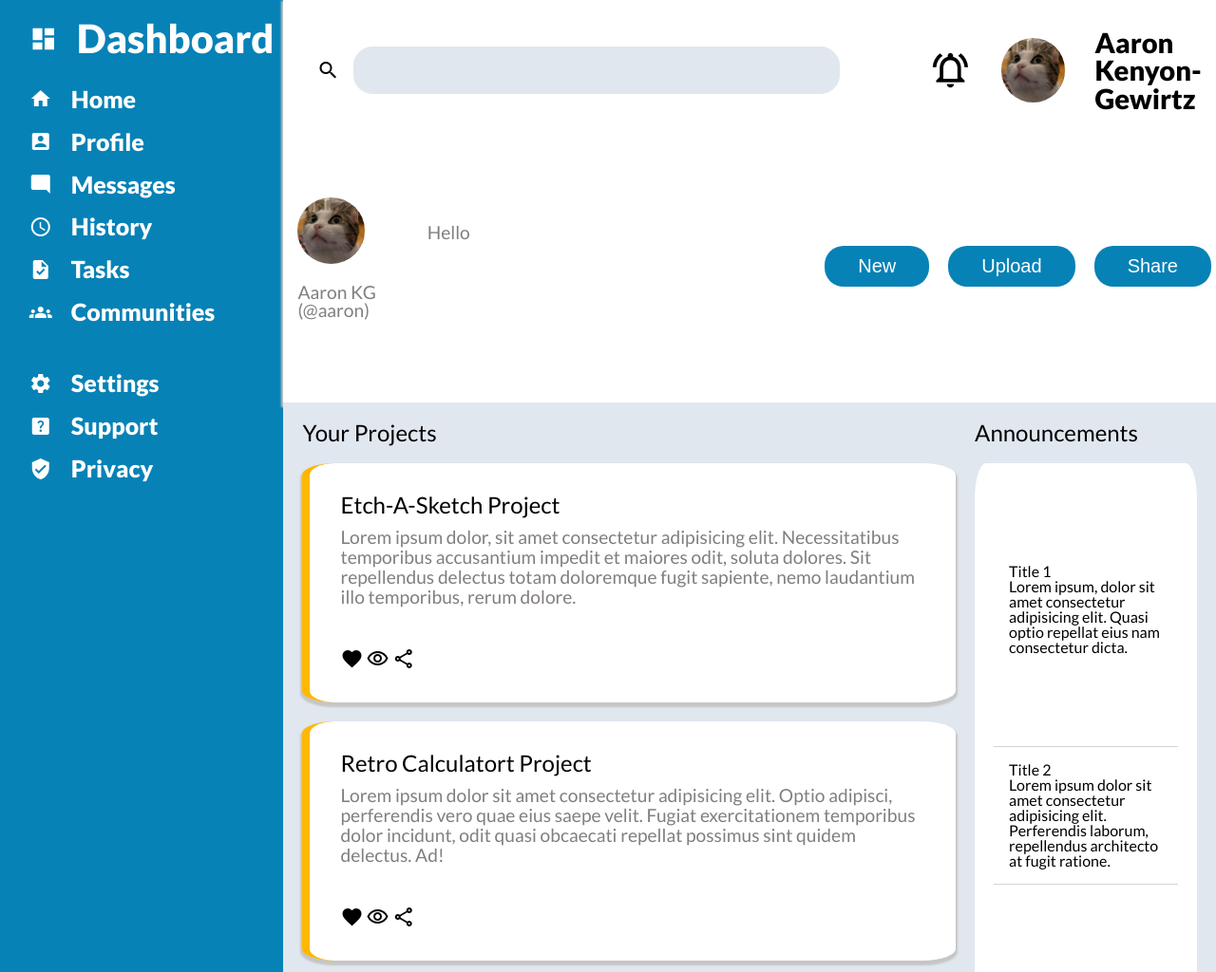
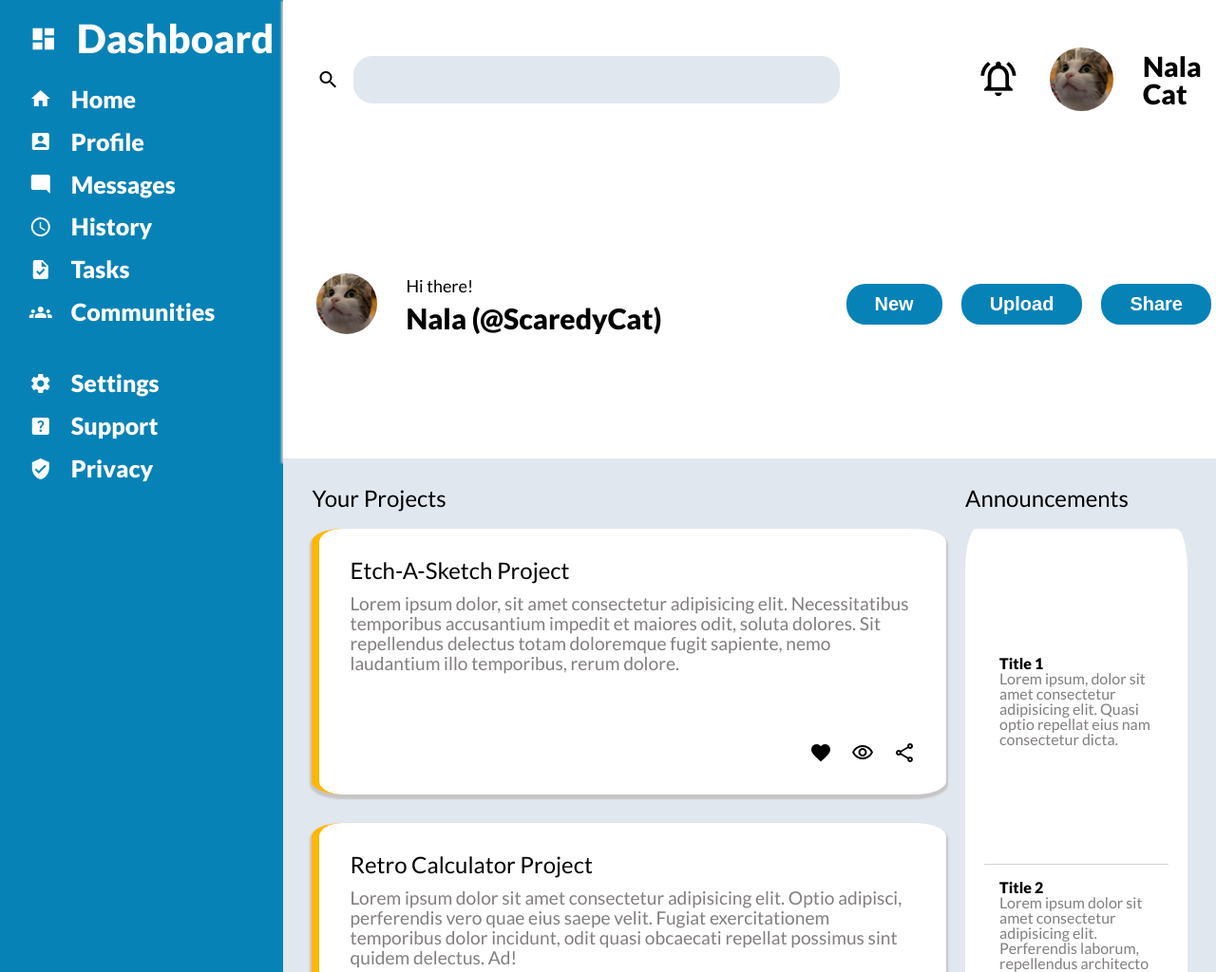
Before and after one commit to aaronkg1/admin-dashboard, a plain HTML site: page index.html in a window 1280 px wide. Shown: the top 1024 px of the page at 95% size. Drawn offline with nearby package versions, Linux system fonts and the light colour scheme.

Commit message:
Improved layout

```diff
--- a/index.html
+++ b/index.html
@@ -66,14 +66,16 @@
                         notifications_active
                         </span>
                     <img class = "avatar" src="worried-cat.png" alt="">
-                    <a href="">Aaron Kenyon-Gewirtz</a>
+                    <a href="">Nala Cat</a>
                 </div>
             </div>
             <div class="welcome-bar">
-                <div class="id-card main">
+                <div class="active-user">
                     <a href=""><img class="avatar" src="worried-cat.png" alt=""></a>
-                    <p>Hello</p>
-                    <p>Aaron KG (@aaron)</p>
+                    <div class="greeting">
+                    <p>Hi there!</p>
+                    <a class="tag" href="">Nala (@ScaredyCat)</a>
+                    </div>
                 </div>
                 <div class="buttons">
                     <button>New</button>
@@ -100,7 +102,7 @@
                 </div>
                 <div class="card">
                     <section>
-                        <h2>Retro Calculatort Project</h2>
+                        <h2>Retro Calculator Project</h2>
                         <p>Lorem ipsum dolor sit amet consectetur adipisicing elit. Optio adipisci, perferendis vero quae eius saepe velit. Fugiat exercitationem temporibus dolor incidunt, odit quasi obcaecati repellat possimus sint quidem delectus. Ad!</p>
                     </section>
                         <div class="icons">
--- a/styles.css
+++ b/styles.css
@@ -57,6 +57,10 @@ h2 {
     font-weight: 500;
 }
 
+h3 {
+    font-weight: bold;
+}
+
 .main-grid-container {
 display: grid;
 grid-template-columns: 1fr 5fr;
@@ -89,7 +93,7 @@ grid-template-rows: 1fr 4fr;
 
 .searchbar {
     display: grid;
-    grid-template-columns: 5fr 2fr;
+    grid-template-columns: 3fr 1fr;
     align-items: center;
     gap: 20px;
     padding-left: 10px;
@@ -117,7 +121,7 @@ grid-template-rows: 1fr 4fr;
 
 .right {
     display: flex;
-    justify-content: center;
+    justify-content: start;
     align-items: center;
     gap: 1.4em;
     font-size: 1.4em;
@@ -136,19 +140,62 @@ grid-template-rows: 1fr 4fr;
 
 .welcome-bar {
     display: grid;
-    grid-template-columns: 5fr 2fr;
+    grid-template-columns: 3fr 1fr;
     align-items: center;
 }
 
 
 .welcome-bar button {
-padding: 10px 35px 10px 35px;
+padding: 10px 30px 10px 30px;
 color: white;
 background-color: var(--dashboard-color);
 border: none;
 border-radius: 20px;
 font-size: 20px;
+font-weight: bolder;
 
+}
+
+.active-user {
+    display: grid;
+    grid-template-columns: 1fr 1fr;
+    align-items: center;
+    grid-template-rows: 1fr;
+    width: 200px;
+    gap: 30px;
+    padding-left: 30px;
+ }
+
+ .active-user .avatar {
+    justify-self: right;
+    grid-column: 1 / 2;
+    /* position: relative;
+    top: 2em;
+    left: 1.5em; */
+
+}
+
+.greeting {
+    display: flex;
+    flex-direction: column;
+    gap: 10px;
+    align-content: center;
+    white-space: nowrap;
+}
+
+.active-user .tag {
+    grid-column: 2 / 3;
+    grid-row: 2 / 3;
+    font-size: 30px;
+    font-weight: bold;
+    flex: 1;
+
+}
+
+.active-user p {
+    grid-column: 2 / 3;
+    grid-row: 1 / 2;
+    font-size: 18px;
 }
 
 .buttons {
@@ -164,7 +211,7 @@ font-size: 20px;
     grid-template-columns: 3fr 1fr;
     grid-template-rows: auto;
     gap: 20px;
-    padding: 20px;
+    padding: 30px;
 
 }
 
@@ -175,7 +222,7 @@ font-size: 20px;
     display: grid;
     grid-template-columns: repeat(auto-fill, minmax(400px,1fr));
     grid-auto-rows: minmax(150px, 1fr);
-    gap: 20px;
+    gap: 30px;
 }
 
 
@@ -188,6 +235,7 @@ font-size: 20px;
     flex-direction: column;
     justify-content: space-between;
     padding: 2em;
+    gap: 30px;
 
  }
 
@@ -203,6 +251,15 @@ font-size: 20px;
      line-height: 1.1em;
  }
 
+ .icons {
+     display: flex;
+     justify-content: flex-end;
+     gap: 20px;
+ }
+ .announcement p {
+    color: var(--secondary-font-color);
+ }
+
  .modules {
     grid-column: 2 / 3;
     grid-row: 2 / 3;
@@ -210,7 +267,6 @@ font-size: 20px;
     flex-direction: column;
     justify-content: space-evenly;
     gap: 20px;
-
 
  }
 
```
